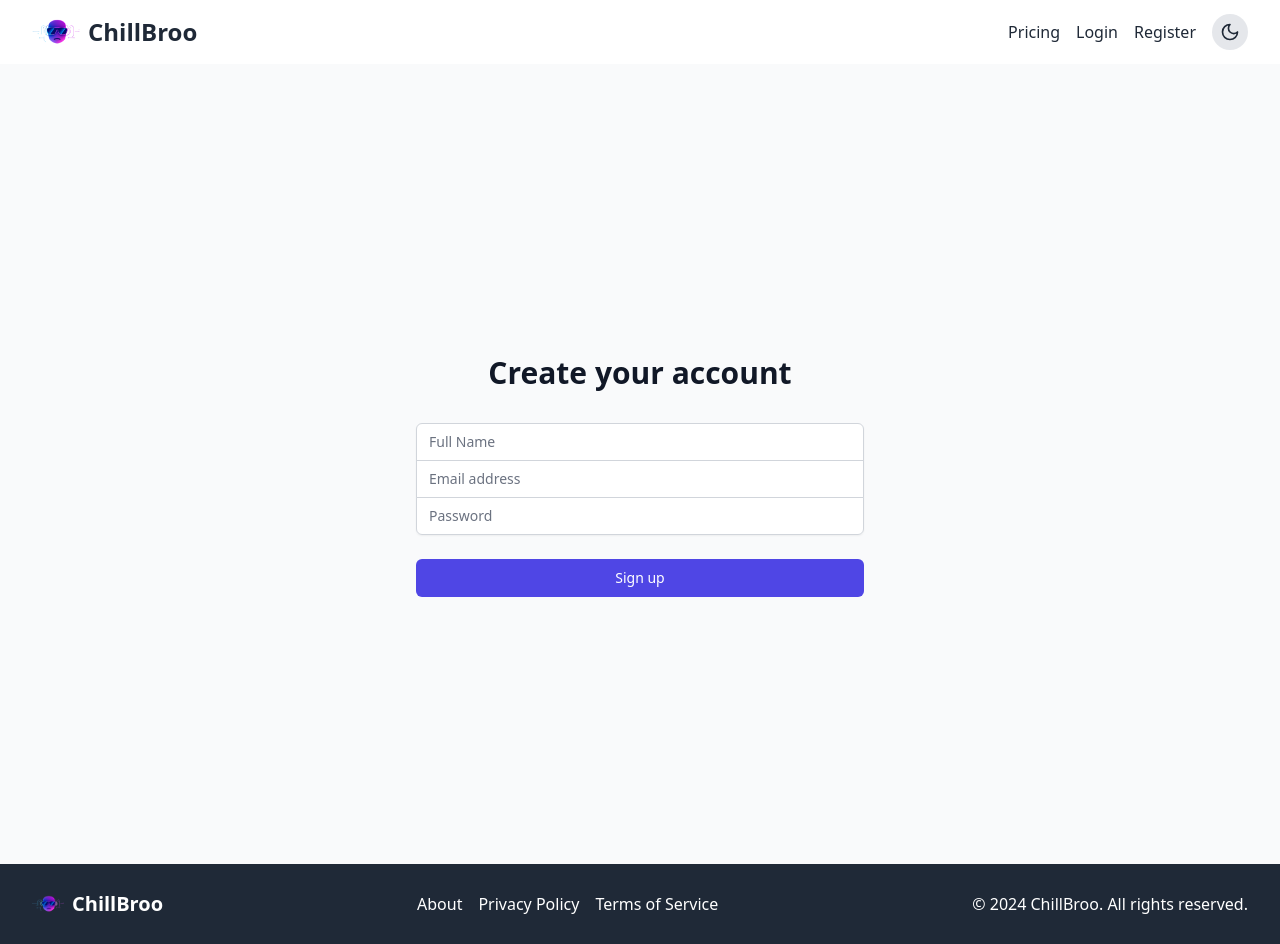
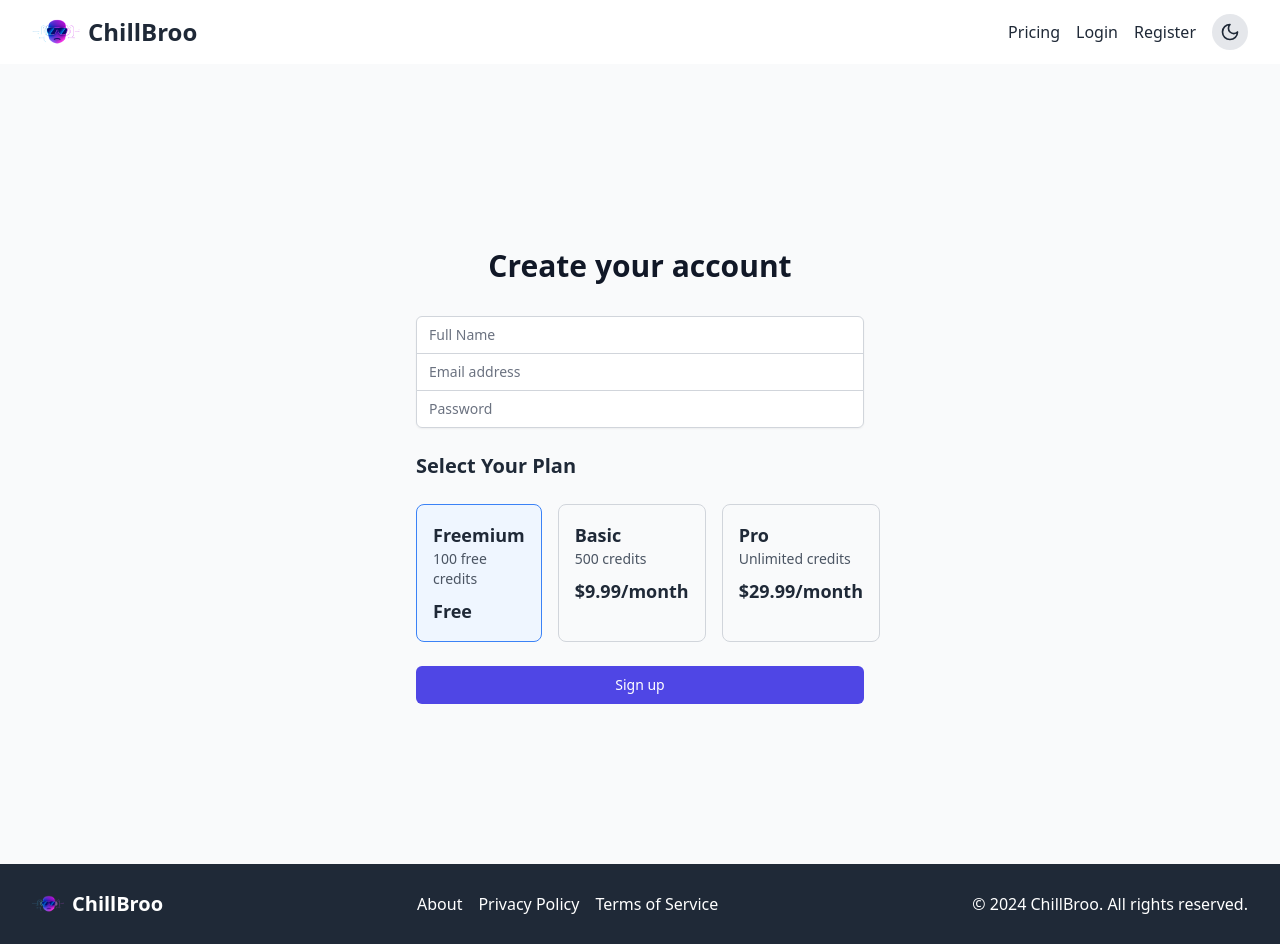
Before and after one commit to RajeshKalidandi/ChillBroo, a React (Vite) app: page /register in a window 1280 px wide. Built offline with nearby package versions, Linux system fonts and the light colour scheme; no server answers.

Commit message:
Update README with recent progress and next steps

```diff
--- a/src/components/CreditStatus.tsx
+++ b/src/components/CreditStatus.tsx
@@ -3,7 +3,9 @@ import { Link } from 'react-router-dom';
 import { useCredits } from '../hooks/useCredits';
 
 const CreditStatus: React.FC = () => {
-  const credits = useCredits();
+  const { credits, loading } = useCredits();
+
+  if (loading) return <div>Loading credits...</div>;
 
   if (credits === null) return null;
 
--- /dev/null
+++ b/src/components/PlanSelection.tsx
@@ -0,0 +1,64 @@
+import React from 'react';
+
+export type Plan = 'freemium' | 'basic' | 'pro';
+
+interface PlanSelectionProps {
+  selectedPlan: Plan;
+  onSelectPlan: (plan: Plan) => void;
+}
+
+const PlanSelection: React.FC<PlanSelectionProps> = ({ selectedPlan, onSelectPlan }) => {
+  return (
+    <div className="flex flex-col space-y-4">
+      <h2 className="text-xl font-semibold mb-2">Select Your Plan</h2>
+      <div className="flex space-x-4">
+        <PlanCard
+          title="Freemium"
+          description="100 free credits"
+          price="Free"
+          selected={selectedPlan === 'freemium'}
+          onSelect={() => onSelectPlan('freemium')}
+        />
+        <PlanCard
+          title="Basic"
+          description="500 credits"
+          price="$9.99/month"
+          selected={selectedPlan === 'basic'}
+          onSelect={() => onSelectPlan('basic')}
+        />
+        <PlanCard
+          title="Pro"
+          description="Unlimited credits"
+          price="$29.99/month"
+          selected={selectedPlan === 'pro'}
+          onSelect={() => onSelectPlan('pro')}
+        />
+      </div>
+    </div>
+  );
+};
+
+interface PlanCardProps {
+  title: string;
+  description: string;
+  price: string;
+  selected: boolean;
+  onSelect: () => void;
+}
+
+const PlanCard: React.FC<PlanCardProps> = ({ title, description, price, selected, onSelect }) => {
+  return (
+    <div
+      className={`border rounded-lg p-4 cursor-pointer ${
+        selected ? 'border-blue-500 bg-blue-50' : 'border-gray-300'
+      }`}
+      onClick={onSelect}
+    >
+      <h3 className="text-lg font-semibold">{title}</h3>
+      <p className="text-sm text-gray-600">{description}</p>
+      <p className="text-lg font-bold mt-2">{price}</p>
+    </div>
+  );
+};
+
+export default PlanSelection;
--- a/src/components/Register.tsx
+++ b/src/components/Register.tsx
@@ -3,11 +3,13 @@ import { createUserWithEmailAndPassword, updateProfile } from 'firebase/auth';
 import { doc, setDoc } from 'firebase/firestore';
 import { auth, db } from '../firebaseConfig';
 import { useNavigate } from 'react-router-dom';
+import PlanSelection, { Plan } from './PlanSelection';
 
 const Register: React.FC = () => {
   const [email, setEmail] = useState('');
   const [password, setPassword] = useState('');
   const [name, setName] = useState('');
+  const [selectedPlan, setSelectedPlan] = useState<Plan>('freemium');
   const navigate = useNavigate();
 
   const handleSubmit = async (e: React.FormEvent) => {
@@ -18,11 +20,12 @@ const Register: React.FC = () => {
 
       await updateProfile(user, { displayName: name });
 
-      // Add user to Firestore with initial 100 credits
+      // Add user to Firestore with initial 100 credits and selected plan
       await setDoc(doc(db, 'users', user.uid), {
         name,
         email,
         credits: 100,
+        plan: selectedPlan,
         createdAt: new Date(),
       });
 
@@ -93,6 +96,8 @@ const Register: React.FC = () => {
             </div>
           </div>
 
+          <PlanSelection selectedPlan={selectedPlan} onSelectPlan={setSelectedPlan} />
+
           <div>
             <button
               type="submit"
--- a/src/pages/ContentGenerator.tsx
+++ b/src/pages/ContentGenerator.tsx
@@ -10,6 +10,8 @@ import { getFirestore } from 'firebase/firestore';
 import { useAuth } from '../components/AuthContext';
 import { useCredits } from '../hooks/useCredits';
 import CreditStatus from '../components/CreditStatus';
+import { useSelector } from 'react-redux';
+import { RootState } from '../store/store';
 
 const API_URL = import.meta.env.VITE_API_URL;
 
@@ -32,6 +34,7 @@ const ContentGenerator: React.FC = () => {
   const [userCredits, setUserCredits] = useState(0);
   const navigate = useNavigate();
   const credits = useCredits();
+  const { credits: userCredits, plan } = useSelector((state: RootState) => state.user);
 
   useEffect(() => {
     fetchTemplates();
@@ -99,7 +102,7 @@ const ContentGenerator: React.FC = () => {
   };
 
   const generateContent = async () => {
-    if (credits === null || credits < 10) {
+    if (plan !== 'freemium' && (credits === null || credits < 10)) {
       showErrorToast('Not enough credits. Please purchase more credits to continue.');
       navigate('/pricing');
       return;
@@ -144,8 +147,10 @@ const ContentGenerator: React.FC = () => {
       console.log('Generated content:', data.content);
       setGeneratedContent(data.content);
 
-      // Deduct credits after successful generation
-      await updateCredits(user!.uid, 10);
+      // Deduct credits only for non-freemium users
+      if (plan !== 'freemium') {
+        await updateCredits(user!.uid, 10);
+      }
 
       // Record usage
       await fetch(`${API_URL}/api/record-usage`, {
@@ -157,7 +162,7 @@ const ContentGenerator: React.FC = () => {
         body: JSON.stringify({
           userId: user!.uid,
           action: 'Content Generation',
-          amount: 10
+          amount: plan === 'freemium' ? 0 : 10
         })
       });
 
--- a/src/pages/Pricing.tsx
+++ b/src/pages/Pricing.tsx
@@ -2,10 +2,13 @@ import React, { useState } from 'react';
 import { Check, X } from 'lucide-react';
 import { motion } from 'framer-motion';
 import { useNavigate } from 'react-router-dom';
+import { useSelector } from 'react-redux';
+import { RootState } from '../store/store';
 
 const Pricing: React.FC = () => {
   const [isAnnual, setIsAnnual] = useState(true);
   const navigate = useNavigate();
+  const { plan } = useSelector((state: RootState) => state.user);
 
   const plans = [
     {
@@ -51,6 +54,7 @@ const Pricing: React.FC = () => {
       name: 'Pro',
       monthlyPrice: 79,
       annualPrice: 790,
+      credits: 5000,
       features: [
         'Everything in Starter, plus:',
         'Advanced analytics',
@@ -69,6 +73,7 @@ const Pricing: React.FC = () => {
       name: 'Enterprise',
       monthlyPrice: 199,
       annualPrice: 1990,
+      credits: 'Unlimited',
       features: [
         'Everything in Pro, plus:',
         'Unlimited social media accounts',
@@ -84,8 +89,13 @@ const Pricing: React.FC = () => {
   ];
 
   const handleSelectPlan = (planName: string, price: number) => {
-    // Navigate to the checkout page with plan details
-    navigate('/checkout', { state: { planName, price: isAnnual ? price / 12 : price } });
+    if (planName === 'Freemium') {
+      // If the user is selecting the Freemium plan, navigate to the dashboard
+      navigate('/dashboard');
+    } else {
+      // For paid plans, navigate to the checkout page
+      navigate('/checkout', { state: { planName, price: isAnnual ? price / 12 : price } });
+    }
   };
 
   return (
@@ -114,52 +124,57 @@ const Pricing: React.FC = () => {
         </div>
       </div>
 
-      <div className="grid md:grid-cols-3 gap-8">
-        {plans.map((plan, index) => (
+      <div className="grid md:grid-cols-2 lg:grid-cols-4 gap-8">
+        {plans.map((planOption, index) => (
           <motion.div
-            key={plan.name}
+            key={planOption.name}
             className={`bg-white rounded-lg shadow-lg overflow-hidden ${
-              index === 1 ? 'border-4 border-blue-500' : ''
+              planOption.name.toLowerCase() === plan ? 'border-4 border-blue-500' : ''
             }`}
             initial={{ opacity: 0, y: 20 }}
             animate={{ opacity: 1, y: 0 }}
             transition={{ delay: index * 0.1 }}
           >
             <div className="p-8">
-              <h2 className="text-2xl font-bold mb-4">{plan.name}</h2>
+              <h2 className="text-2xl font-bold mb-4">{planOption.name}</h2>
               <div className="mb-4">
                 <span className="text-4xl font-bold">
-                  ${isAnnual ? plan.annualPrice / 12 : plan.monthlyPrice}
+                  ${isAnnual ? planOption.annualPrice / 12 : planOption.monthlyPrice}
                 </span>
                 <span className="text-gray-600">/month</span>
               </div>
-              {plan.credits && (
+              {planOption.credits && (
                 <p className="text-green-600 mb-4">
-                  {plan.credits} credits per month
+                  {planOption.credits} credits per month
                 </p>
               )}
-              {plan.duration && (
+              {planOption.duration && (
                 <p className="text-blue-600 mb-4">
-                  Free for {plan.duration}
+                  Free for {planOption.duration}
                 </p>
               )}
               <button
-                className="w-full bg-blue-600 text-white py-2 rounded-md hover:bg-blue-700 transition duration-300"
-                onClick={() => handleSelectPlan(plan.name, isAnnual ? plan.annualPrice : plan.monthlyPrice)}
+                className={`w-full py-2 rounded-md transition duration-300 ${
+                  planOption.name.toLowerCase() === plan
+                    ? 'bg-gray-300 text-gray-700 cursor-not-allowed'
+                    : 'bg-blue-600 text-white hover:bg-blue-700'
+                }`}
+                onClick={() => handleSelectPlan(planOption.name, isAnnual ? planOption.annualPrice : planOption.monthlyPrice)}
+                disabled={planOption.name.toLowerCase() === plan}
               >
-                Select Plan
+                {planOption.name.toLowerCase() === plan ? 'Current Plan' : 'Select Plan'}
               </button>
             </div>
             <div className="bg-gray-50 p-8">
               <h3 className="font-semibold mb-4">Features:</h3>
               <ul className="space-y-2">
-                {plan.features.map((feature) => (
+                {planOption.features.map((feature) => (
                   <li key={feature} className="flex items-center">
                     <Check className="text-green-500 mr-2" size={20} />
                     <span>{feature}</span>
                   </li>
                 ))}
-                {plan.notIncluded.map((feature) => (
+                {planOption.notIncluded.map((feature) => (
                   <li key={feature} className="flex items-center text-gray-400">
                     <X className="text-red-500 mr-2" size={20} />
                     <span>{feature}</span>
--- a/src/store/slices/userSlice.ts
+++ b/src/store/slices/userSlice.ts
@@ -2,10 +2,12 @@ import { createSlice, PayloadAction } from '@reduxjs/toolkit';
 
 interface UserState {
   credits: number;
+  plan: 'freemium' | 'basic' | 'pro';
 }
 
 const initialState: UserState = {
   credits: 0,
+  plan: 'freemium',
 };
 
 const userSlice = createSlice({
@@ -15,8 +17,11 @@ const userSlice = createSlice({
     setCredits: (state, action: PayloadAction<number>) => {
       state.credits = action.payload;
     },
+    setPlan: (state, action: PayloadAction<'freemium' | 'basic' | 'pro'>) => {
+      state.plan = action.payload;
+    },
   },
 });
 
-export const { setCredits } = userSlice.actions;
+export const { setCredits, setPlan } = userSlice.actions;
 export default userSlice.reducer;
```
Also changed, not shown: 1 other file (tests, documents, lock files or other folders).
